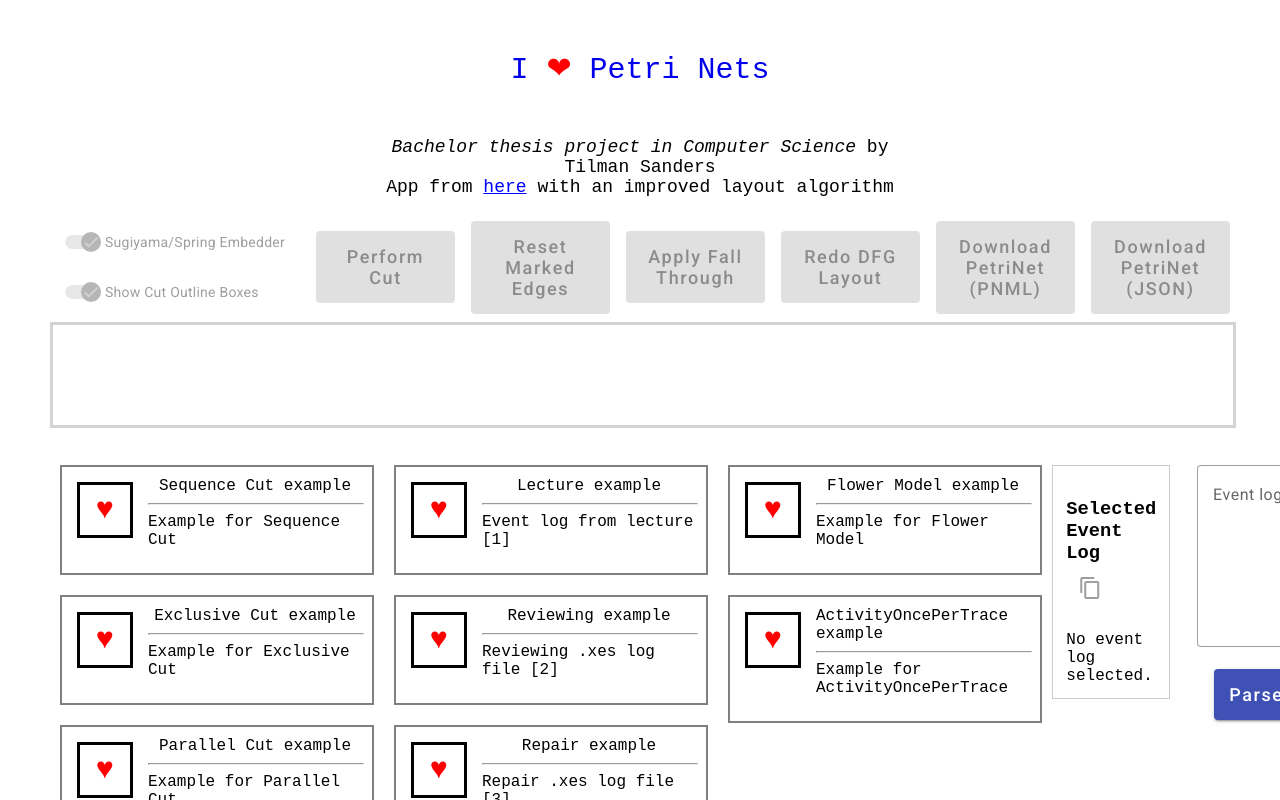
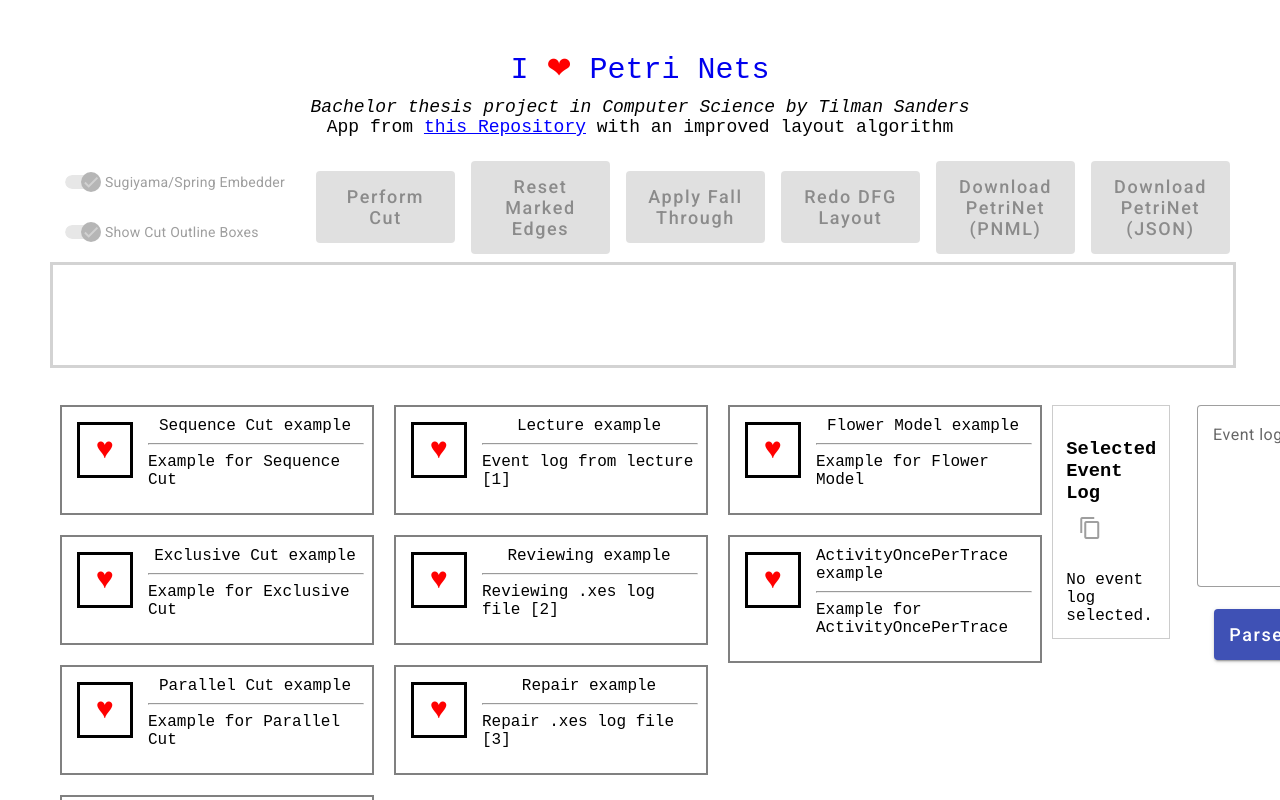
Before and after one commit to TilDans/Westen-FaPra-WiSe-24-25-ImproveLayout, an Angular app: page / in a window 1280 px wide. Shown: the top 800 px of the page. Built offline with nearby package versions, Linux system fonts and the light colour scheme; what svg-pan-zoom, xmlbuilder2 would draw is missing.

Commit message:
applied minor cahnges to view

```diff
--- a/src/app/app.component.css
+++ b/src/app/app.component.css
@@ -7,7 +7,7 @@ h1 {
     font-weight: 300;
     font-size: 30px;
     margin-top: 0;
-    margin-bottom: 50px;
+    margin-bottom: 10px;
 }
 
 a {
--- a/src/app/app.component.html
+++ b/src/app/app.component.html
@@ -6,9 +6,8 @@
         </a>
     </div>
     <h2>
-        <i>Bachelor thesis project in Computer Science</i> by <br>
-        Tilman Sanders<br>
-        App from <a href="https://www.fernuni-hagen.de/ilovepetrinets/fapra/wise24/westen/index.html" style="color: blue; text-decoration: underline;">here</a> with an improved layout algorithm
+        <i>Bachelor thesis project in Computer Science by Tilman Sanders</i> <br>
+        App from <a href="https://github.com/FaPra-Gruppe-Westem/Westen-FaPra-WiSe-24-25" style="color: blue; text-decoration: underline;">this Repository</a> with an improved layout algorithm
     </h2>
 
     <!--    Main content    -->
```
